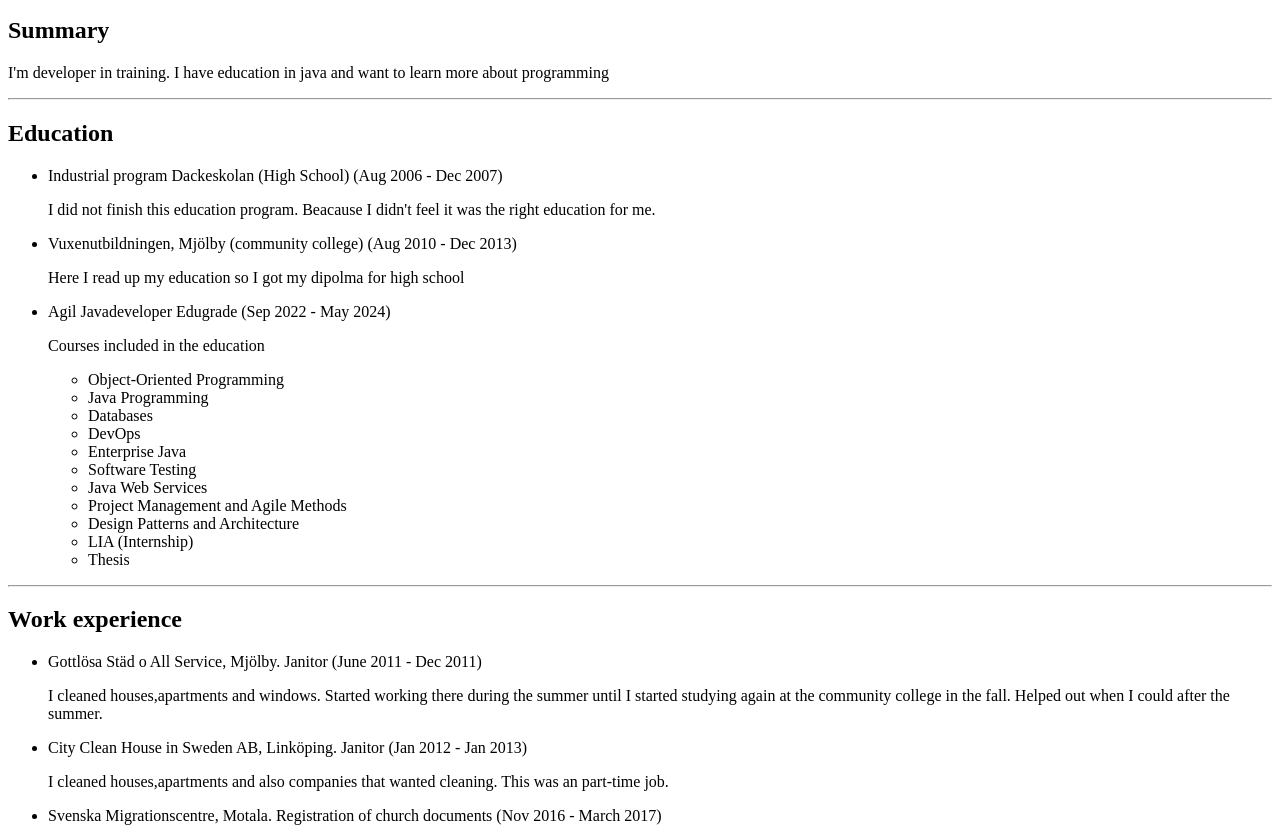
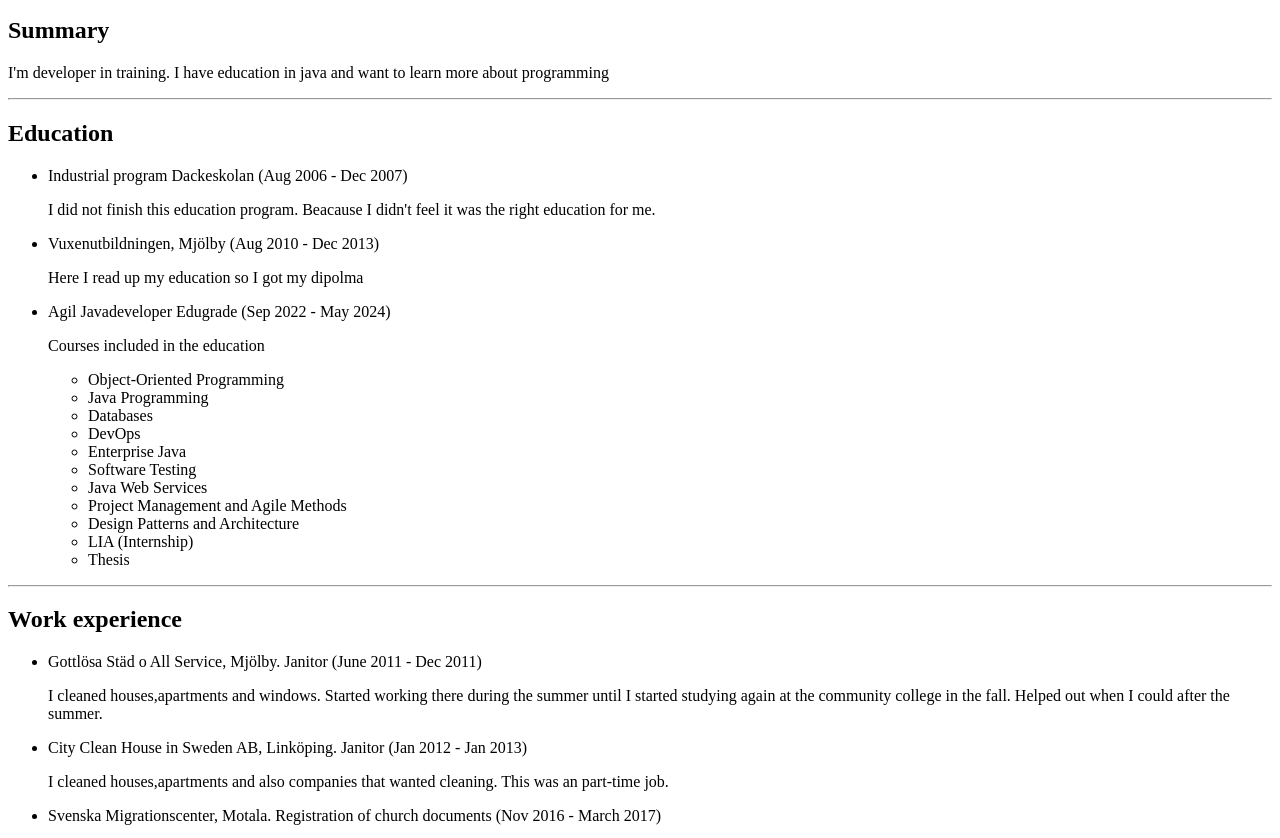
Before and after one commit to Elmatoor/Capstone-Project-1, a plain HTML site: page index.html in a window 1280 px wide. Shown: the part 101-939 px from the top of the page. Drawn offline with Linux system fonts and the light colour scheme.

Commit message:
fixed typos and mistakes

```diff
--- a/index.html
+++ b/index.html
@@ -20,17 +20,13 @@
     <hr />
     <h2>Education</h2>
     <ul>
-      <li>
-        Industrial program Dackeskolan (High School) (Aug 2006 - Dec 2007)
-      </li>
+      <li>Industrial program Dackeskolan (Aug 2006 - Dec 2007)</li>
       <p>
         I did not finish this education program. Beacause I didn't feel it was
         the right education for me.
       </p>
-      <li>
-        Vuxenutbildningen, Mjölby (community college) (Aug 2010 - Dec 2013)
-      </li>
-      <p>Here I read up my education so I got my dipolma for high school</p>
+      <li>Vuxenutbildningen, Mjölby (Aug 2010 - Dec 2013)</li>
+      <p>Here I read up my education so I got my dipolma</p>
       <li>Agil Javadeveloper Edugrade (Sep 2022 - May 2024)</li>
       <p>Courses included in the education</p>
       <ul>
@@ -67,7 +63,7 @@
         This was an part-time job.
       </p>
       <li>
-        Svenska Migrationscentre, Motala. Registration of church documents (Nov
+        Svenska Migrationscenter, Motala. Registration of church documents (Nov
         2016 - March 2017)
       </li>
       <p>
```
